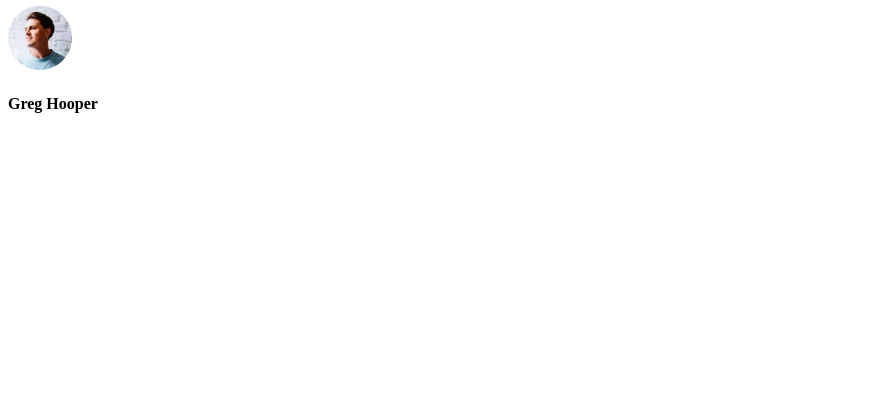
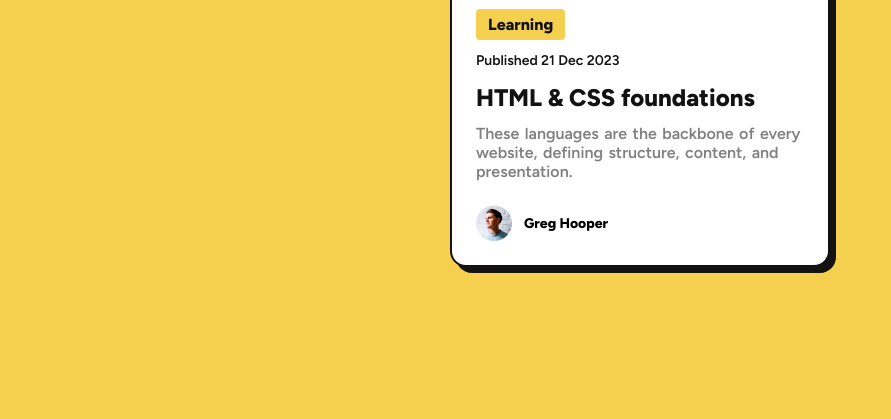
Before and after one commit to Anass-Lamiri/blog-preview-card, a plain HTML site: page index.html in a window 1280 px wide. Shown: the part 381-800 px from the top of the page, without its empty margins (0-891 px from the left). Drawn offline with Linux system fonts and the light colour scheme.

Commit message:
completed the challenge

```diff
--- a/style.css
+++ b/style.css
@@ -7,18 +7,136 @@
 
     /* Primary */
 
-    --Yellow: hsl(47, 88%, 63%);
+    --clr-Yellow: hsl(47, 88%, 63%);
 
     /* Neutral * */
 
-    --White: hsl(0, 0%, 100%);
-    --Grey: hsl(0, 0%, 50%);
-    --Black: hsl(0, 0%, 7%);
+    --clr-White: hsl(0, 0%, 100%);
+    --clr-Grey: hsl(0, 0%, 50%);
+    --clr-Black: hsl(0, 0%, 7%);
 
     /***** Typography *****/
 
     --fs: 16px;
     --ff: 'Figtree', sans-serif;
-    --fw: 600, 800;
+
+    --fw-semibold: 600;
+    --fw-bold: 800;
 
 }
+
+/* reset the Defaults  */
+
+*, *::after, *::before {
+    margin: 0;
+    padding: 0;
+    box-sizing: border-box;
+    font-family: var(--ff);
+}
+
+img {
+    max-width: 100%;
+}
+
+a {
+    text-decoration: none;
+}
+
+/* Body */
+
+body {
+    background-color: var(--clr-Yellow);
+    min-height: 100vh;
+    display: flex;
+    align-items: center;
+    justify-content: center;
+    padding: 24px 20px;
+}
+
+/* Card */
+
+.card {
+    background-color: var(--clr-White);
+    width: 380px;
+    padding: 24px;
+
+    border: 2px var(--clr-Black) solid;
+    border-radius: 16px;
+    box-shadow: 6px 6px 0px 0px rgba(18,18,18,0.99);
+}
+
+/* card-img */
+
+.card-img {
+    margin-bottom: 12px;
+}
+.card-img img {
+    border-radius: 10px;
+}
+
+/* Card-info */
+
+.blog-info {
+    display: flex;
+    flex-direction: column;
+    align-items: flex-start;
+    gap: 12px;
+}
+
+.blog-info .category {
+    background-color: var(--clr-Yellow);
+    padding: 6px 12px;
+    color: var(--clr-Black);
+    border-radius: 4px;
+
+    font-size: var(--fs);
+    font-weight: var(--fw-bold);
+}
+
+.blog-info .pub-date {
+    color: var(--clr-Black);
+    font-size: 14px;
+
+    margin-bottom: 14px;
+}
+
+/* blog-overview */
+
+.blog-overview .title {
+    font-size: 24px;
+    font-weight: var(--fw-bold);
+    color: var(--clr-Black);
+    cursor: pointer;
+}
+.blog-overview .title:hover {
+    color: var(--clr-Yellow);
+    transform: 0.3s;
+    transition-timing-function: ease-in;
+}
+
+.blog-overview .summary {
+    font-size: var(--fs);
+    font-weight: var(--fw-semibold);
+    word-spacing: 1.6px;
+    color: var(--clr-Grey);
+
+    margin-top: 12px;
+    margin-bottom: 24px;
+}
+
+/* blog-overview author */
+
+.author {
+    display: flex;
+    align-items: center;
+    gap: 12px;
+}
+
+.author .author-avatar {
+    width: 36px;
+}
+
+.author .author-name {
+    font-size: 14px;
+    font-weight: var(--fw-bold);
+}
```
Also changed, not shown: index.html (+0 -6 lines).
